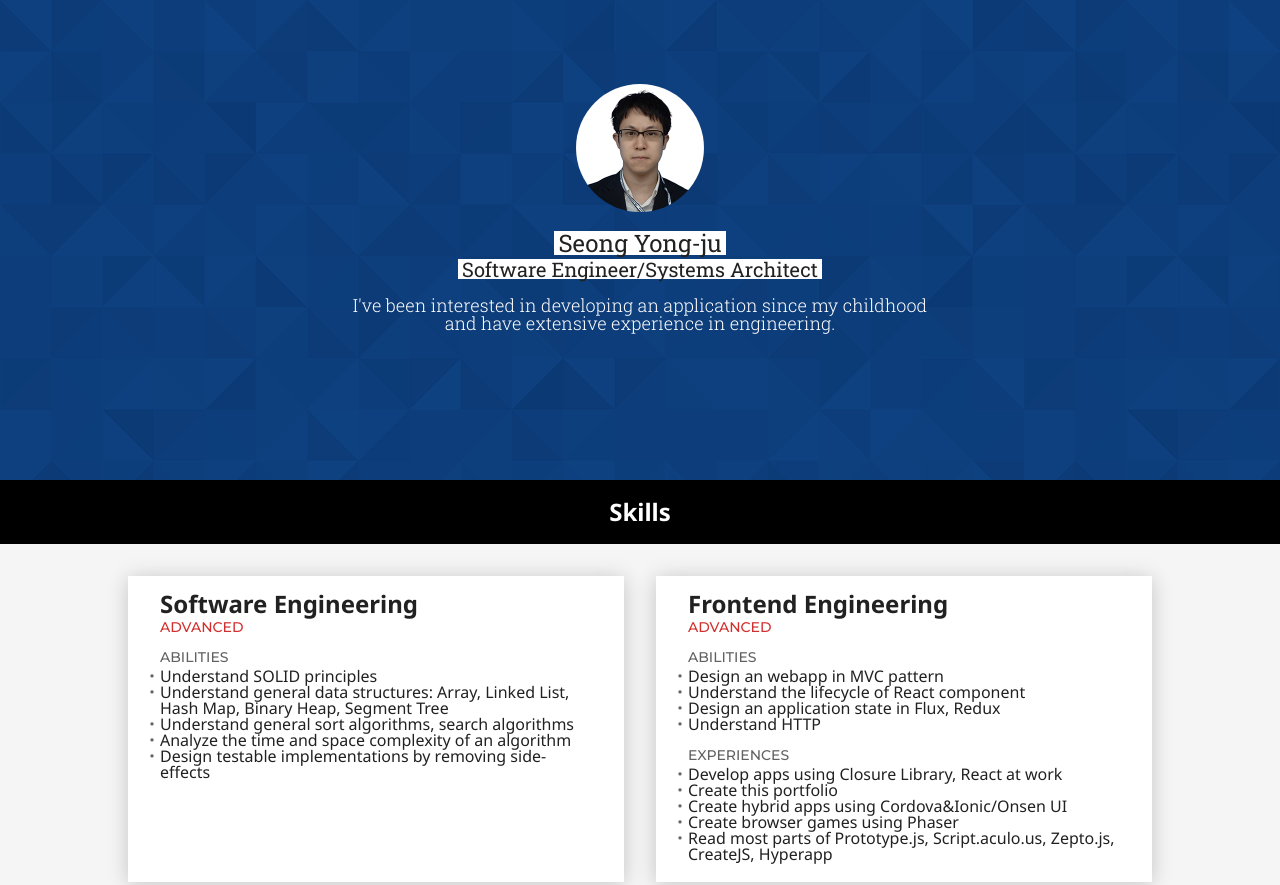
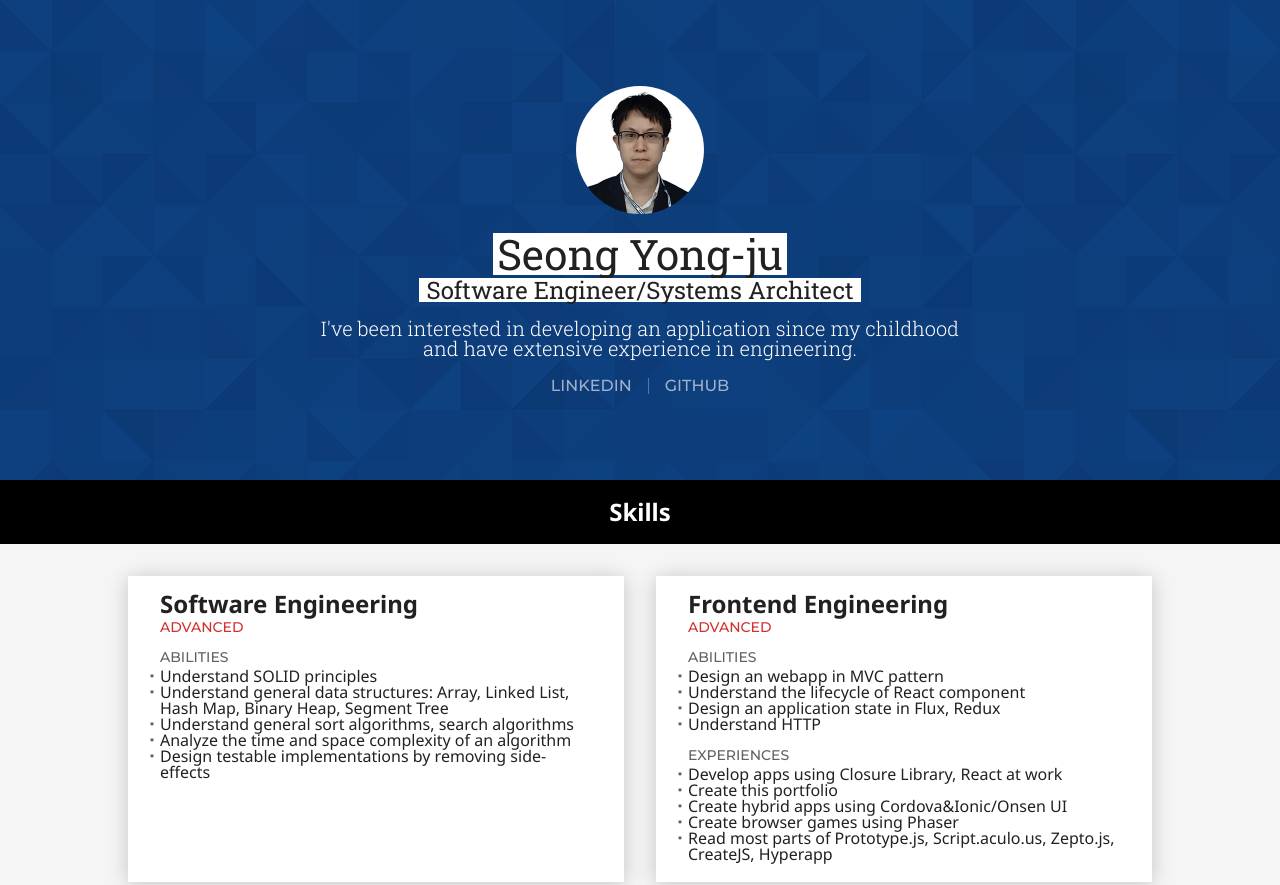
Before and after one commit to sei40kr/yong-ju.me, a Gatsby site: page / in a window 1280 px wide. Shown: the top 885 px of the page. Built offline with nearby package versions, Linux system fonts and the light colour scheme; Gatsby itself is replaced by a stand-in of ours.

Commit message:
Add links for my social accounts
Add links into the bottom of jumbotron. Fix the styles for the jumbotron.

```diff
--- a/src/components/jumbotron.scss
+++ b/src/components/jumbotron.scss
@@ -16,30 +16,53 @@
   &__name-text,
   &__role-text {
     display: inline-block;
-    padding: 0 4px;
     background: #fff;
   }
   &__name {
-    margin: 0 0 4px 0;
+    margin: 0 0 3px 0;
   }
   &__name-text {
+    padding: 0 4px;
     font-family: 'Roboto Slab', serif;
-    font-size: 24px;
+    font-size: 42px;
   }
   &__role {
     margin: 0 0 16px 0;
   }
   &__role-text {
+    padding: 0 8px;
     font-family: 'Roboto Slab', serif;
-    font-size: 20px;
+    font-size: 24px;
   }
 
   &__introduction {
-    margin: 0 0 64px 0;
+    margin: 0 0 20px 0;
     color: #fff;
     font-family: 'Roboto Slab', serif;
-    font-size: 18px;
+    font-size: 20px;
     font-weight: 300;
     text-align: center;
   }
+
+  &__sns-link-list {
+    display: flex;
+  }
+  &__sns-link-item {
+    padding: 0 16px;
+    border-right: 1px solid rgba(255, 255, 255, 0.3);
+    font-family: Montserrat, sans-serif;
+    font-size: 16px;
+  }
+  &__sns-link-item:last-of-type {
+    border-right: 0;
+  }
+  &__sns-link {
+    color: rgba(255, 255, 255, 0.6);
+    text-decoration: none;
+    text-transform: uppercase;
+  }
+  &__sns-link:hover {
+    color: #fff;
+    text-decoration: underline;
+  }
 }
--- a/src/components/jumbotron.tsx
+++ b/src/components/jumbotron.tsx
@@ -29,6 +29,28 @@ export class Jumbotron extends React.Component<{}, {}> {
             and have extensive experience in engineering.
           </p>
         </section>
+        <section className="jumbotron__sns-links">
+          <ul className="jumbotron__sns-link-list">
+            <li className="jumbotron__sns-link-item">
+              <a
+                href="https://www.linkedin.com/in/sei40kr/"
+                title="LinkedIn"
+                className="jumbotron__sns-link"
+              >
+                LinkedIn
+              </a>
+            </li>
+            <li className="jumbotron__sns-link-item">
+              <a
+                href="https://github.com/sei40kr"
+                title="GitHub"
+                className="jumbotron__sns-link"
+              >
+                GitHub
+              </a>
+            </li>
+          </ul>
+        </section>
       </header>
     );
   }
```
